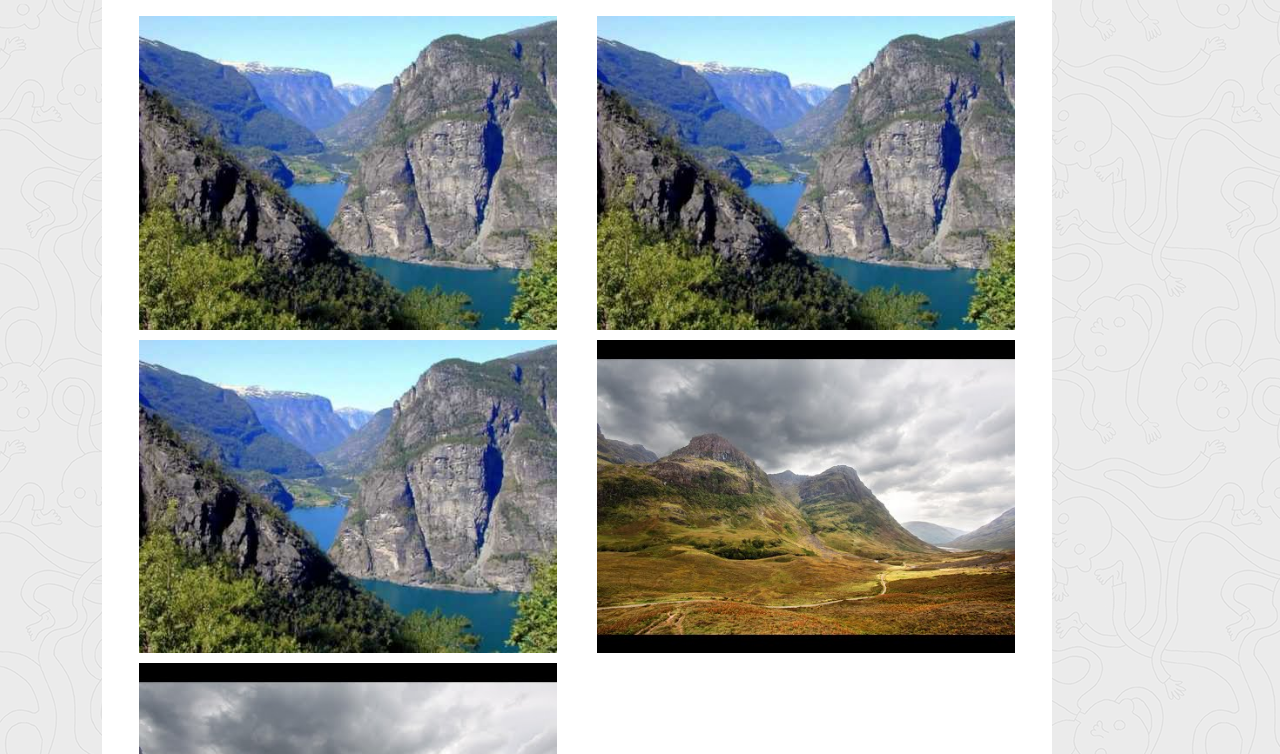
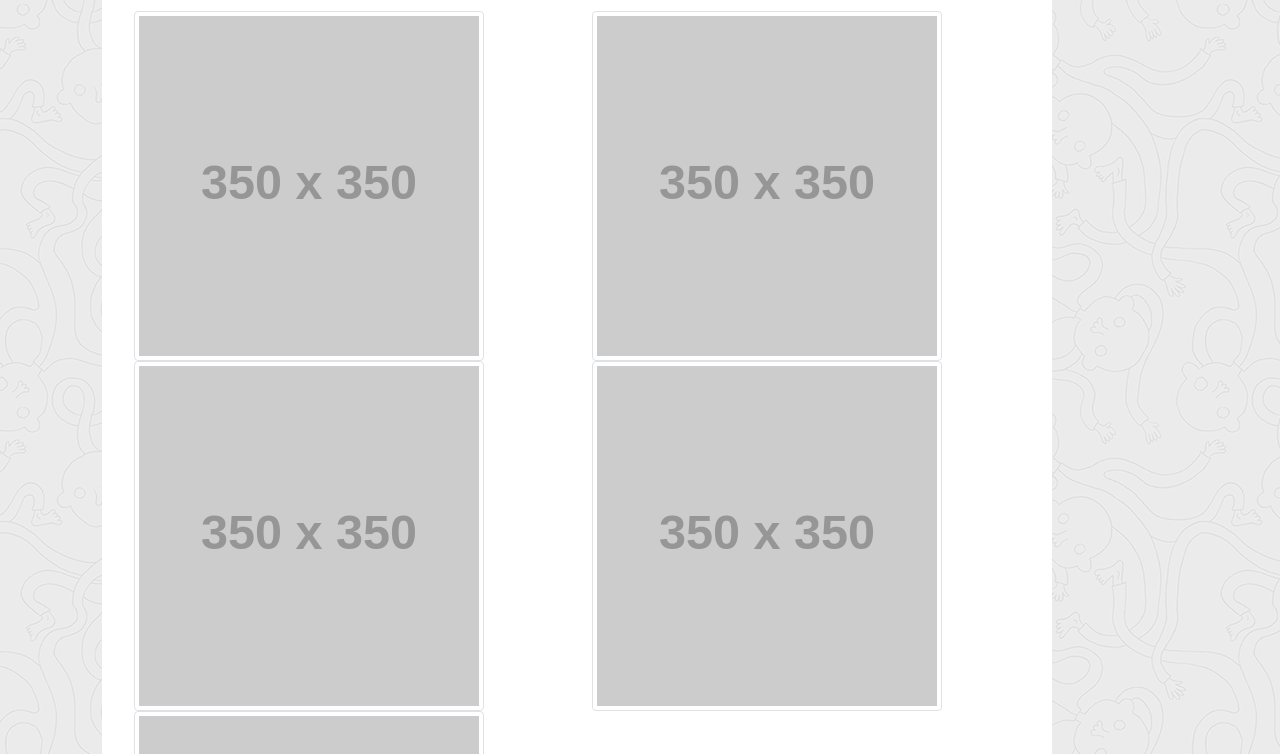
Before and after one commit to Napica/HW-02-Get-to-know-portfolio, a plain HTML site: page portfolio.html in a window 1280 px wide. Shown: the part 198-952 px from the top of the page. Drawn offline with nearby package versions, Linux system fonts and the light colour scheme; placeholder pictures from the web are drawn by us.

Commit message:
removed images and replaced with default placeholder images.

```diff
--- a/portfolio.html
+++ b/portfolio.html
@@ -64,37 +64,37 @@
           <div class="row">
             <div class="col-sm-6 center">
               <img
-                src="assets/images/Mountain-1.jpg"
-                class="img-fluid"
-                alt="Trial image"
-              />
-            </div>
-            <div class="col-sm-6 center" >
-              <img
-                src="assets/images/Mountain-1.jpg"
-                class="img-fluid"
-                alt="Trial image"
+                src="http://placehold.it/350x350"
+                class="img-fluid img-thumbnail"
+                alt="Placeholder"
               />
             </div>
             <div class="col-sm-6 center">
               <img
-                src="assets/images/Mountain-1.jpg"
-                class="img-fluid"
-                alt="Trial image"
+                src="http://placehold.it/350x350"
+                class="img-fluid img-thumbnail"
+                alt="Placeholder"
               />
             </div>
             <div class="col-sm-6 center">
               <img
-                src="assets/images/Mountain-2.jpg"
-                class="img-fluid"
-                alt="Trial image"
+                src="http://placehold.it/350x350"
+                class="img-fluid img-thumbnail"
+                alt="Placeholder"
               />
             </div>
             <div class="col-sm-6 center">
               <img
-                src="assets/images/Mountain-2.jpg"
-                class="img-fluid"
-                alt="Trial image"
+                src="http://placehold.it/350x350"
+                class="img-fluid img-thumbnail"
+                alt="Placeholder"
+              />
+            </div>
+            <div class="col-sm-6 center">
+              <img
+                src="http://placehold.it/350x350"
+                class="img-fluid img-thumbnail"
+                alt="Placeholder"
               />
             </div>
           </div>
```
Also changed, not shown: index.html (+3 -3 lines), assets/images/Inspire.jpg (deleted), assets/images/Mountain-1.jpg (deleted), assets/images/Mountain-2.jpg (deleted).
